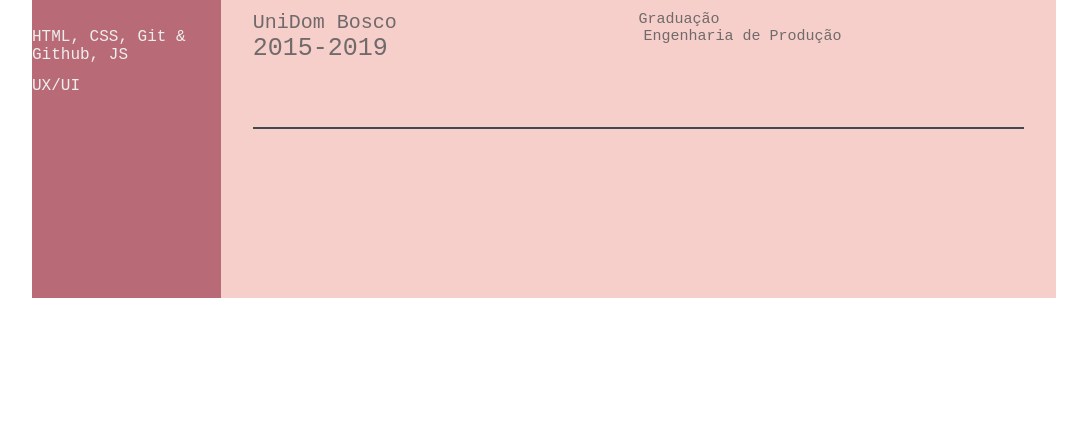
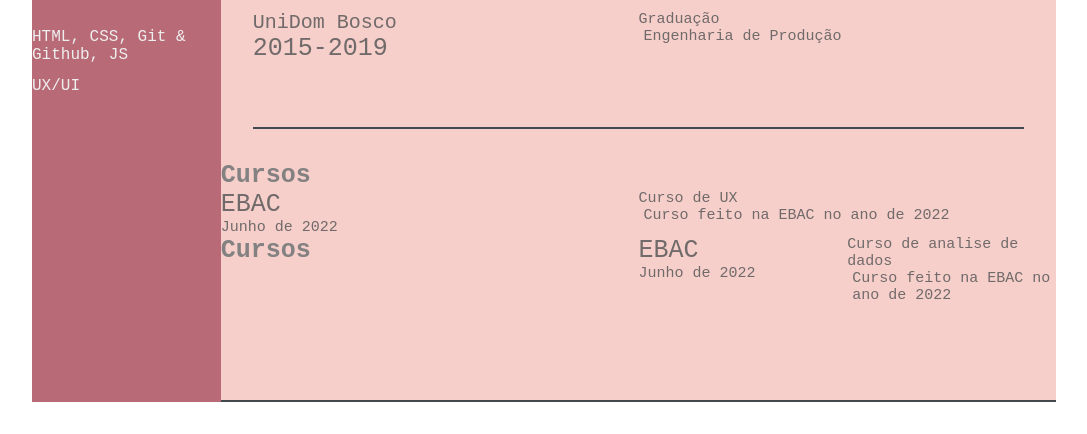
Before and after one commit to Nhelyfer/devweekgit.github.io, a plain HTML site: page index2.html in a window 1280 px wide. Shown: the part 534-968 px from the top of the page, without its empty margins (96-1183 px from the left). Before the commit the page ends 864 px from the top, so only its background shows below. Drawn offline with Linux system fonts and the light colour scheme.

Commit message:
feature: add awards

```diff
--- a/index2.html
+++ b/index2.html
@@ -114,6 +114,32 @@
                 </section>
                 <!--fim dormação academica-->
             </div>
+            <section class="awards gap">
+                <div class="right-title">Cursos</div>
+                <div class="awards-contents">
+                    <div class="awards-left"
+                        <p class="awards-name">EBAC</p>
+                        <p class="awards-time-period">Junho de 2022</p>
+                </div>
+                    <div class="awards-right">
+                        <p class="awards-name">Curso de UX</p>
+                        <p class="awards-desc">
+                            Curso feito na EBAC no ano de 2022
+                        </p>
+                    </div>
+                    <div class="right-title">Cursos</div>
+                <div class="awards-contents">
+                    <div class="awards-left"
+                        <p class="awards-name">EBAC</p>
+                        <p class="awards-time-period">Junho de 2022</p>
+                </div>
+                    <div class="awards-right">
+                        <p class="awards-name">Curso de analise de dados</p>
+                        <p class="awards-desc">
+                            Curso feito na EBAC no ano de 2022
+                        </p>
+                </div>
+            </section>
         </section>
     </main>
 </body>
```
